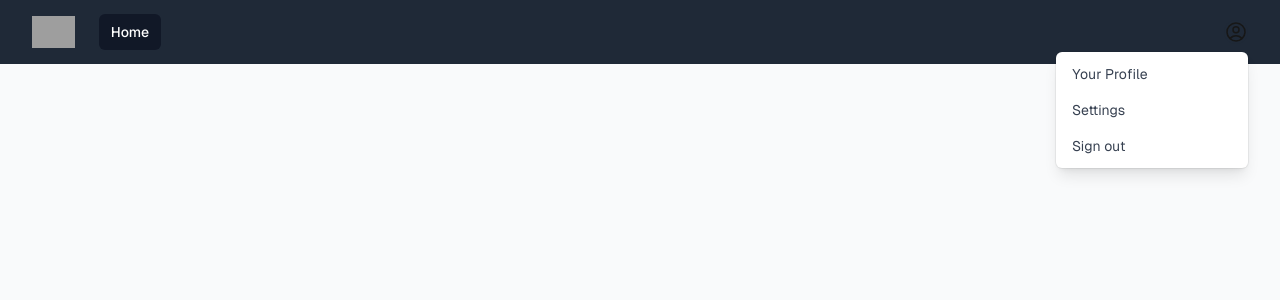
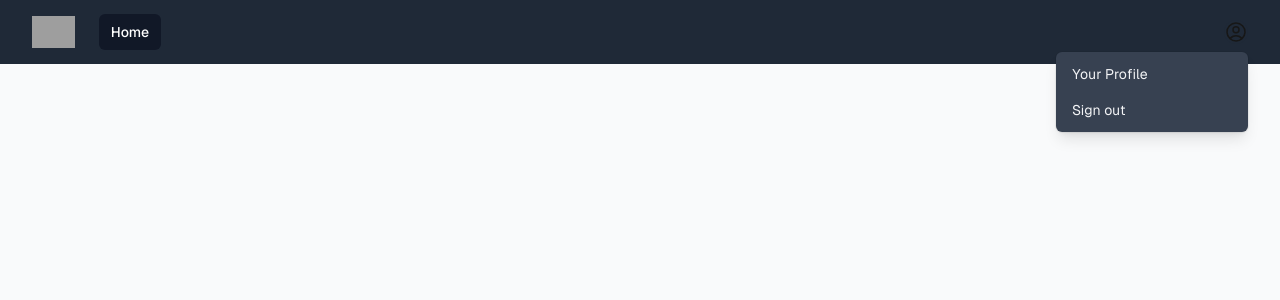
Before and after one commit to ghifariaulia/test-mekar-frontend, a Next.js app: page / in a window 1280 px wide. Both pictures are taken after a click on the button "Open user menu". Shown: the top 300 px of the page. Built offline with nearby package versions, Linux system fonts and the light colour scheme; grey boxes are pictures that could not be loaded.

Commit message:
feat: update navigation component styles and replace anchor tags with Link for routing

```diff
--- a/app/components/Navigation.tsx
+++ b/app/components/Navigation.tsx
@@ -71,31 +71,18 @@ export default function Navigation() {
                     <span className="sr-only">Open user menu</span>
                     <UserCircleIcon className="h-6 w-6" aria-hidden="true" />
                   </Menu.Button>
-                  <Menu.Items className="absolute right-0 z-10 mt-2 w-48 rounded-md bg-white py-1 shadow-lg ring-1 ring-black ring-opacity-5 focus:outline-none">
+                  <Menu.Items className="absolute right-0 z-10 mt-2 w-48 rounded-md bg-gray-700 py-1 shadow-lg ring-1 ring-black ring-opacity-5 focus:outline-none">
                     <Menu.Item>
                       {({ active }) => (
-                        <a
-                          href="#"
+                        <Link
+                          href="/profile"
                           className={classNames(
-                            active ? "bg-gray-100" : "",
-                            "block px-4 py-2 text-sm text-gray-700",
+                            active ? "bg-gray-700" : "",
+                            "block px-4 py-2 text-sm text-gray-100",
                           )}
                         >
                           Your Profile
-                        </a>
-                      )}
-                    </Menu.Item>
-                    <Menu.Item>
-                      {({ active }) => (
-                        <a
-                          href="#"
-                          className={classNames(
-                            active ? "bg-gray-100" : "",
-                            "block px-4 py-2 text-sm text-gray-700",
-                          )}
-                        >
-                          Settings
-                        </a>
+                        </Link>
                       )}
                     </Menu.Item>
                     <Menu.Item>
@@ -106,8 +93,8 @@ export default function Navigation() {
                             router.push("/login");
                           }}
                           className={classNames(
-                            active ? "bg-gray-100" : "",
-                            "block w-full text-left px-4 py-2 text-sm text-gray-700",
+                            active ? "bg-gray-700" : "",
+                            "block w-full text-left px-4 py-2 text-sm text-gray-100",
                           )}
                         >
                           Sign out
```
